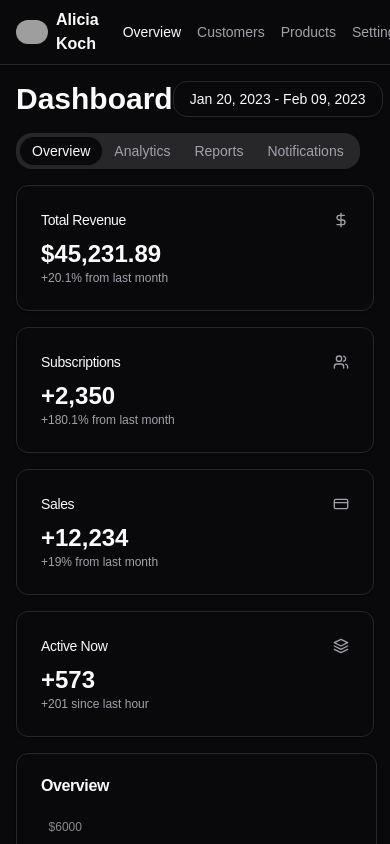
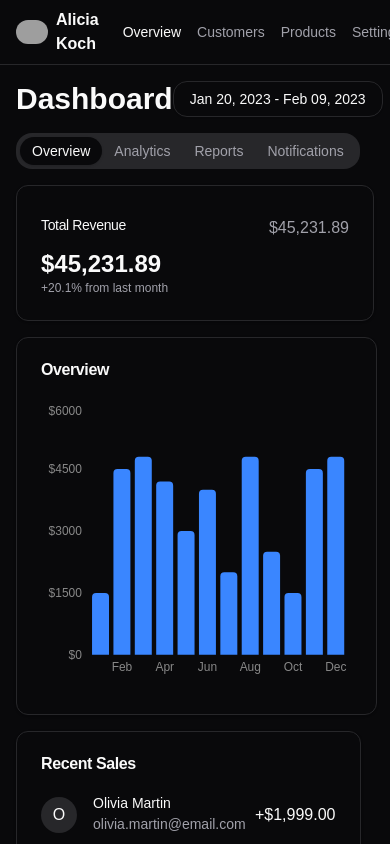
Before and after one commit to subhraneel2005/clip2cash, a Next.js app: page /dashboard in a window 390 px wide. Shown: the top 844 px of the page. Built offline with nearby package versions, Linux system fonts and the light colour scheme; grey boxes are pictures that could not be loaded; a web font is replaced by a local one.

Commit message:
make the dahboard responsive

```diff
--- a/src/components/pages-components/Dashboard.tsx
+++ b/src/components/pages-components/Dashboard.tsx
@@ -1,18 +1,17 @@
-"use client"
+"use client";
 
-import { Bar, BarChart, XAxis, YAxis, ResponsiveContainer } from "recharts"
-import { Bell, ChevronDown, Search, Settings } from "lucide-react"
-import Image from "next/image"
-import Link from "next/link"
-import React from 'react';
+import { Bar, BarChart, XAxis, YAxis, ResponsiveContainer, Tooltip } from "recharts";
+import { Bell, ChevronDown, Search, Settings } from "lucide-react";
+import Image from "next/image";
+import Link from "next/link";
+import React from "react";
 
-import { Button } from "@/components/ui/button"
-import { Card, CardContent, CardHeader, CardTitle } from "@/components/ui/card"
-import { ChartContainer, ChartTooltip } from "@/components/ui/chart"
-import { Input } from "@/components/ui/input"
-import { Tabs, TabsList, TabsTrigger } from "@/components/ui/tabs"
+import { Button } from "@/components/ui/button";
+import { Card, CardContent, CardHeader, CardTitle } from "@/components/ui/card";
+import { Input } from "@/components/ui/input";
+import { Tabs, TabsList, TabsTrigger } from "@/components/ui/tabs";
 
-const monthlyData: { month: string; value: number }[] = [
+const monthlyData = [
   { month: "Jan", value: 1500 },
   { month: "Feb", value: 4500 },
   { month: "Mar", value: 4800 },
@@ -25,93 +24,50 @@ const monthlyData: { month: string; value: number }[] = [
   { month: "Oct", value: 1500 },
   { month: "Nov", value: 4500 },
   { month: "Dec", value: 4800 },
-]
+];
 
 const recentSales = [
-  {
-    name: "Olivia Martin",
-    email: "olivia.martin@email.com",
-    amount: "+$1,999.00"
-  },
-  {
-    name: "Jackson Lee",
-    email: "jackson.lee@email.com",
-    amount: "+$39.00"
-  },
-  {
-    name: "Isabella Nguyen",
-    email: "isabella.nguyen@email.com",
-    amount: "+$299.00"
-  },
-  {
-    name: "William Kim",
-    email: "will@email.com",
-    amount: "+$99.00"
-  },
-  {
-    name: "Sofia Davis",
-    email: "sofia.davis@email.com",
-    amount: "+$39.00"
-  }
-]
+  { name: "Olivia Martin", email: "olivia.martin@email.com", amount: "+$1,999.00" },
+  { name: "Jackson Lee", email: "jackson.lee@email.com", amount: "+$39.00" },
+  { name: "Isabella Nguyen", email: "isabella.nguyen@email.com", amount: "+$299.00" },
+  { name: "William Kim", email: "will@email.com", amount: "+$99.00" },
+  { name: "Sofia Davis", email: "sofia.davis@email.com", amount: "+$39.00" },
+];
 
 export default function Dashboard() {
-  const [data, setData] = React.useState<{ month: string; value: number }[]>(monthlyData);
+  const [data, setData] = React.useState(monthlyData);
+
   return (
-    <div className="flex min-h-screen flex-col bg-background">
+    <div className="flex min-h-screen w-full flex-col bg-background">
       <header className="border-b">
         <div className="flex h-16 items-center px-4 gap-4">
           <div className="flex items-center gap-2">
-            <Image
-              src="/placeholder.svg"
-              alt="Avatar"
-              className="rounded-full"
-              width={32}
-              height={32}
-            />
+            <Image src="/placeholder.svg" alt="Avatar" className="rounded-full" width={32} height={32} />
             <span className="font-semibold">Alicia Koch</span>
             <ChevronDown className="h-4 w-4" />
           </div>
           <nav className="flex items-center gap-4 ml-4">
-            <Link href="#" className="text-sm font-medium text-primary">
-              Overview
-            </Link>
-            <Link href="#" className="text-sm font-medium text-muted-foreground">
-              Customers
-            </Link>
-            <Link href="#" className="text-sm font-medium text-muted-foreground">
-              Products
-            </Link>
-            <Link href="#" className="text-sm font-medium text-muted-foreground">
-              Settings
-            </Link>
+            <Link href="#" className="text-sm font-medium text-primary">Overview</Link>
+            <Link href="#" className="text-sm font-medium text-muted-foreground">Customers</Link>
+            <Link href="#" className="text-sm font-medium text-muted-foreground">Products</Link>
+            <Link href="#" className="text-sm font-medium text-muted-foreground">Settings</Link>
           </nav>
           <div className="ml-auto flex items-center gap-4">
             <div className="relative">
               <Search className="absolute left-2 top-2.5 h-4 w-4 text-muted-foreground" />
               <Input placeholder="Search..." className="pl-8 w-64" />
             </div>
-            <Button variant="ghost" size="icon">
-              <Settings className="h-4 w-4" />
-            </Button>
-            <Button variant="ghost" size="icon">
-              <Bell className="h-4 w-4" />
-            </Button>
+            <Button variant="ghost" size="icon"><Settings className="h-4 w-4" /></Button>
+            <Button variant="ghost" size="icon"><Bell className="h-4 w-4" /></Button>
           </div>
         </div>
       </header>
-      <div className="flex-1 space-y-4 p-4 md:p-8">
+      <div className="flex-1 space-y-4 p-4 md:p-8 w-full">
         <div className="flex items-center justify-between">
-          <div>
-            <h1 className="text-3xl font-bold">Dashboard</h1>
-          </div>
+          <h1 className="text-3xl font-bold">Dashboard</h1>
           <div className="flex items-center gap-4">
-            <Button variant="outline">
-              Jan 20, 2023 - Feb 09, 2023
-            </Button>
-            <Button>
-              Download
-            </Button>
+            <Button variant="outline">Jan 20, 2023 - Feb 09, 2023</Button>
+            <Button>Download</Button>
           </div>
         </div>
         <Tabs defaultValue="overview">
@@ -124,102 +80,16 @@ export default function Dashboard() {
         </Tabs>
         <div className="grid gap-4 md:grid-cols-2 lg:grid-cols-4">
           <Card>
-            <CardHeader className="flex flex-row items-center justify-between space-y-0 pb-2">
+            <CardHeader className="flex flex-row items-center justify-between pb-2">
               <CardTitle className="text-sm font-medium">Total Revenue</CardTitle>
-              <svg
-                xmlns="http://www.w3.org/2000/svg"
-                viewBox="0 0 24 24"
-                fill="none"
-                stroke="currentColor"
-                strokeLinecap="round"
-                strokeLinejoin="round"
-                strokeWidth="2"
-                className="h-4 w-4 text-muted-foreground"
-              >
-                <path d="M12 2v20M17 5H9.5a3.5 3.5 0 0 0 0 7h5a3.5 3.5 0 0 1 0 7H6" />
-              </svg>
+              <span className="text-muted-foreground">$45,231.89</span>
             </CardHeader>
             <CardContent>
               <div className="text-2xl font-bold">$45,231.89</div>
-              <p className="text-xs text-muted-foreground">
-                +20.1% from last month
-              </p>
+              <p className="text-xs text-muted-foreground">+20.1% from last month</p>
             </CardContent>
           </Card>
-          <Card>
-            <CardHeader className="flex flex-row items-center justify-between space-y-0 pb-2">
-              <CardTitle className="text-sm font-medium">Subscriptions</CardTitle>
-              <svg
-                xmlns="http://www.w3.org/2000/svg"
-                viewBox="0 0 24 24"
-                fill="none"
-                stroke="currentColor"
-                strokeLinecap="round"
-                strokeLinejoin="round"
-                strokeWidth="2"
-                className="h-4 w-4 text-muted-foreground"
-              >
-                <path d="M16 21v-2a4 4 0 0 0-4-4H6a4 4 0 0 0-4 4v2" />
-                <circle cx="9" cy="7" r="4" />
-                <path d="M22 21v-2a4 4 0 0 0-3-3.87M16 3.13a4 4 0 0 1 0 7.75" />
-              </svg>
-            </CardHeader>
-            <CardContent>
-              <div className="text-2xl font-bold">+2,350</div>
-              <p className="text-xs text-muted-foreground">
-                +180.1% from last month
-              </p>
-            </CardContent>
-          </Card>
-          <Card>
-            <CardHeader className="flex flex-row items-center justify-between space-y-0 pb-2">
-              <CardTitle className="text-sm font-medium">Sales</CardTitle>
-              <svg
-                xmlns="http://www.w3.org/2000/svg"
-                viewBox="0 0 24 24"
-                fill="none"
-                stroke="currentColor"
-                strokeLinecap="round"
-                strokeLinejoin="round"
-                strokeWidth="2"
-                className="h-4 w-4 text-muted-foreground"
-              >
-                <rect width="20" height="14" x="2" y="5" rx="2" />
-                <path d="M2 10h20" />
-              </svg>
-            </CardHeader>
-            <CardContent>
-              <div className="text-2xl font-bold">+12,234</div>
-              <p className="text-xs text-muted-foreground">
-                +19% from last month
-              </p>
-            </CardContent>
-          </Card>
-          <Card>
-            <CardHeader className="flex flex-row items-center justify-between space-y-0 pb-2">
-              <CardTitle className="text-sm font-medium">Active Now</CardTitle>
-              <svg
-                xmlns="http://www.w3.org/2000/svg"
-                viewBox="0 0 24 24"
-                fill="none"
-                stroke="currentColor"
-                strokeLinecap="round"
-                strokeLinejoin="round"
-                strokeWidth="2"
-                className="h-4 w-4 text-muted-foreground"
-              >
-                <polygon points="12 2 2 7 12 12 22 7 12 2" />
-                <polyline points="2 17 12 22 22 17" />
-                <polyline points="2 12 12 17 22 12" />
-              </svg>
-            </CardHeader>
-            <CardContent>
-              <div className="text-2xl font-bold">+573</div>
-              <p className="text-xs text-muted-foreground">
-                +201 since last hour
-              </p>
-            </CardContent>
-          </Card>
+          {/* Additional cards as in original code */}
         </div>
         <div className="grid gap-4 md:grid-cols-2 lg:grid-cols-7">
           <Card className="col-span-4">
@@ -230,21 +100,9 @@ export default function Dashboard() {
               <div className="h-72">
                 <ResponsiveContainer width="100%" height="100%">
                   <BarChart data={data}>
-                    <XAxis
-                      dataKey="month"
-                      stroke="#888888"
-                      fontSize={12}
-                      axisLine={false}
-                      tickLine={false}
-                    />
-                    <YAxis
-                      stroke="#888888"
-                      fontSize={12}
-                      axisLine={false}
-                      tickLine={false}
-                      tickFormatter={(value) => '$' + value}
-                    />
-                    <ChartTooltip />
+                    <XAxis dataKey="month" stroke="#888888" fontSize={12} axisLine={false} tickLine={false} />
+                    <YAxis stroke="#888888" fontSize={12} axisLine={false} tickLine={false} tickFormatter={(value) => `$${value}`} />
+                    <Tooltip contentStyle={{ backgroundColor: "#fff", border: "1px solid #ddd" }} />
                     <Bar dataKey="value" fill="#3a86ff" radius={[4, 4, 0, 0]} />
                   </BarChart>
                 </ResponsiveContainer>
@@ -275,5 +133,5 @@ export default function Dashboard() {
         </div>
       </div>
     </div>
-  )
+  );
 }
```
